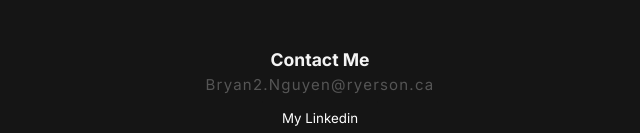
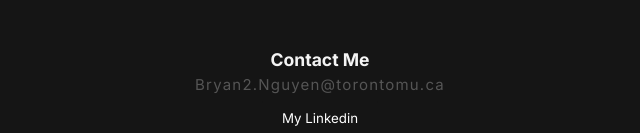
Before and after one commit to BryanNguyen03/BryanNguyen03.github.io, a plain HTML site: page index.html in a window 1280 px wide. Shown: the part 2751-2884 px from the top of the page, 320-960 px from the left. Drawn offline with nearby package versions, Linux system fonts and the light colour scheme.

Commit message:
Updated Email

```diff
--- a/index.html
+++ b/index.html
@@ -204,7 +204,7 @@
     <!--==================== CONTACT ME ====================-->
     <div id="contact-info">
       <h3>Contact Me</h3>
-      <p>Bryan2.Nguyen@ryerson.ca</p>
+      <p>Bryan2.Nguyen@torontomu.ca</p>
       <a href="https://www.linkedin.com/in/bryan-nguyen" target="_blank">
         <button>My Linkedin</button>
       </a>
```
